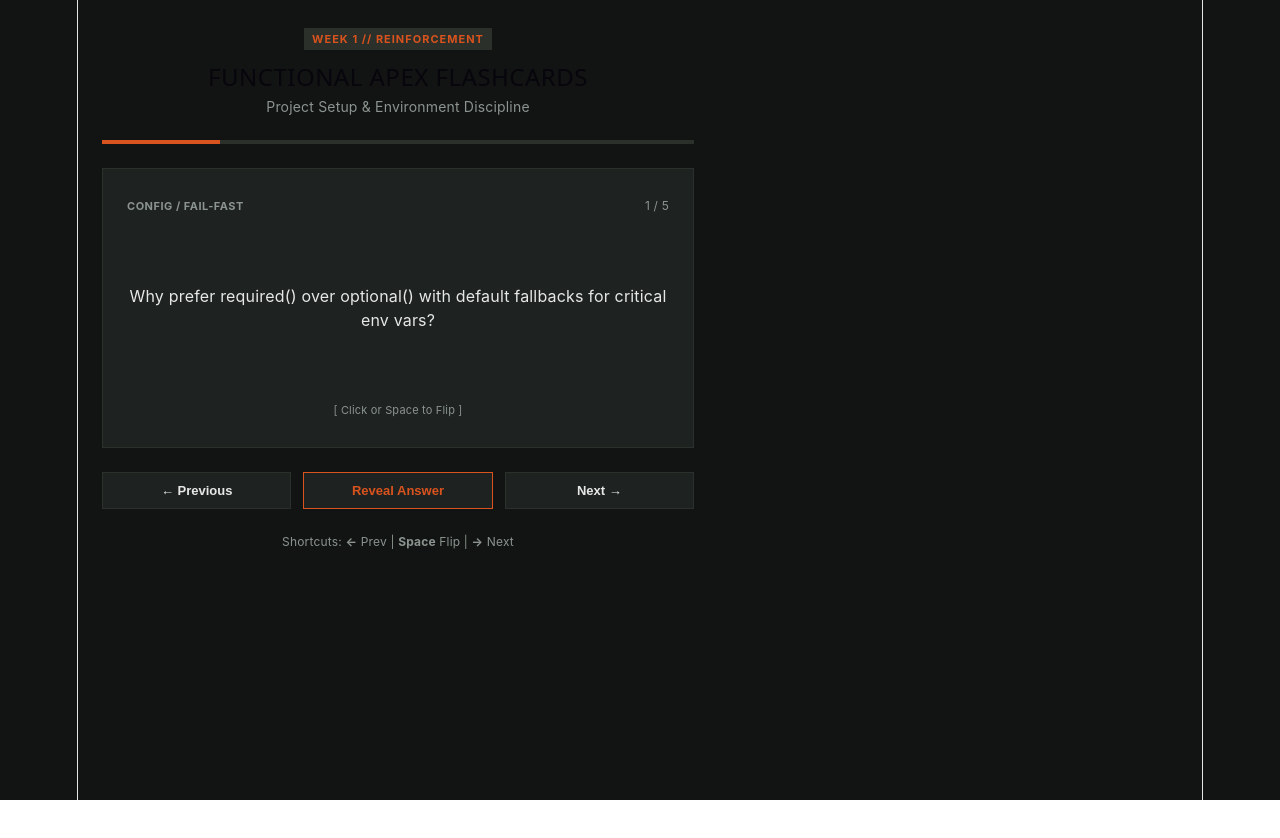
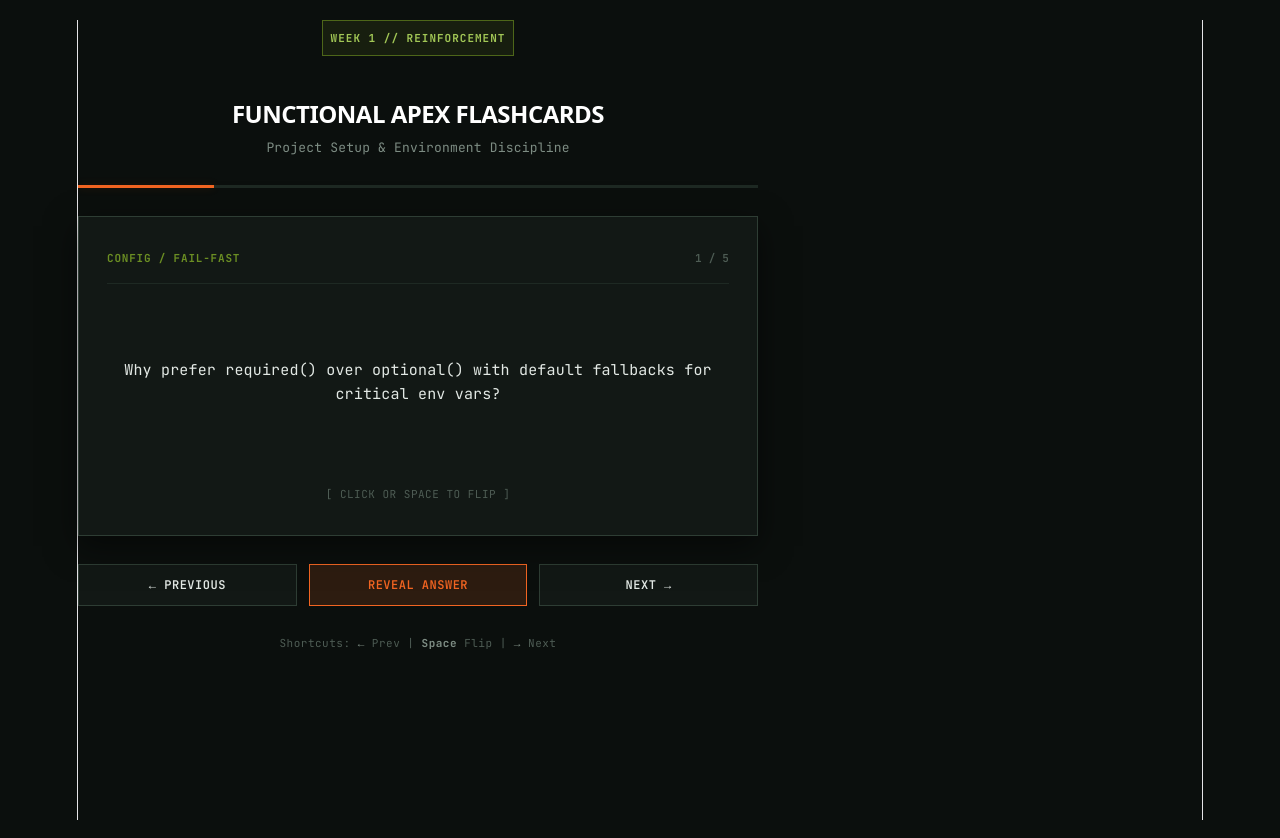
Before and after one commit to cjzelano-galixie/flashcards-quizlet, a React (Vite) app: page / in a window 1280 px wide. Before the commit the page ends 800 px from the top, so only its background shows below. Built offline with nearby package versions, Linux system fonts and the light colour scheme.

Commit message:
Adjusted the theme, all css was removed and replaced

```diff
--- a/src/App.css
+++ b/src/App.css
@@ -1,76 +1,106 @@
+@import url("https://fonts.googleapis.com/css2?family=JetBrains+Mono:wght@400;500;600;700;800&display=swap");
+
 :root {
-  --bg-color: #121413;
-  --card-bg: #1e2221;
-  --border-color: #2b302a;
-  --text-primary: #e6e8e5;
-  --text-muted: #8b948e;
-  --accent-orange: #d9531e;
-  --accent-olive: #5b6e58;
+  /* Functional Apex Theme Palette */
+  --bg-dark: #0b0f0d;
+  --bg-card: #121815;
+  --bg-card-hover: #171f1b;
+  --border-subtle: #1e2923;
+  --border-strong: #2e3d34;
+
+  --text-main: #e2e8e4;
+  --text-muted: #7d8c83;
+  --text-dim: #4e5c54;
+
+  --accent-orange: #f26522;
+  --accent-orange-glow: rgba(242, 101, 34, 0.15);
+  --accent-olive: #6b8e23;
+  --accent-olive-bg: rgba(107, 142, 35, 0.12);
+  --accent-olive-border: #4d6619;
+
+  --font-mono: "JetBrains Mono", monospace, ui-monospace;
+}
+
+* {
+  box-sizing: border-box;
+  margin: 0;
+  padding: 0;
 }
 
 body {
-  margin: 0;
-  background-color: var(--bg-color);
-  color: var(--text-primary);
-  font-family:
-    -apple-system, BlinkMacSystemFont, "Segoe UI", Roboto, sans-serif;
+  background-color: var(--bg-dark);
+  color: var(--text-main);
+  font-family: var(--font-mono);
   display: flex;
   justify-content: center;
   align-items: center;
   min-height: 100vh;
+  padding: 20px;
+  -webkit-font-smoothing: antialiased;
 }
 
 .app-container {
   width: 100%;
-  max-width: 640px;
-  padding: 24px;
-  box-sizing: border-box;
+  max-width: 680px;
+  display: flex;
+  flex-direction: column;
 }
 
+/* Header Section */
 .header {
-  text-align: center;
-  margin-bottom: 20px;
+  margin-bottom: 24px;
 }
 
 .badge {
-  background: var(--border-color);
-  color: var(--accent-orange);
+  display: inline-block;
+  background: var(--accent-olive-bg);
+  border: 1px solid var(--accent-olive-border);
+  color: #a2c756;
   font-size: 11px;
   font-weight: 700;
   padding: 4px 8px;
   letter-spacing: 1px;
+  text-transform: uppercase;
+  margin-bottom: 12px;
 }
 
 h1 {
-  margin: 12px 0 4px;
   font-size: 24px;
+  font-weight: 800;
+  color: #ffffff;
+  letter-spacing: -0.5px;
+  line-height: 1.2;
+  margin-bottom: 6px;
   text-transform: uppercase;
-  letter-spacing: 0.5px;
 }
 
 .subtitle {
   color: var(--text-muted);
-  margin: 0;
-  font-size: 14px;
+  font-size: 13px;
+  font-weight: 400;
 }
 
+/* Progress Bar */
 .progress-bar {
-  height: 4px;
-  background: var(--border-color);
-  margin-bottom: 24px;
+  height: 3px;
+  background: var(--border-subtle);
+  width: 100%;
+  margin-bottom: 28px;
+  position: relative;
 }
 
 .progress-fill {
   height: 100%;
   background: var(--accent-orange);
-  transition: width 0.2s ease;
+  box-shadow: 0 0 8px var(--accent-orange-glow);
+  transition: width 0.3s ease;
 }
 
-/* Card Flipping Geometry */
+/* Card 3D Perspective Stage */
 .card-stage {
-  perspective: 1000px;
-  height: 280px;
-  margin-bottom: 24px;
+  perspective: 1200px;
+  height: 320px;
+  margin-bottom: 28px;
 }
 
 .flashcard {
@@ -78,7 +108,7 @@
   height: 100%;
   position: relative;
   transform-style: preserve-3d;
-  transition: transform 0.4s cubic-bezier(0.4, 0, 0.2, 1);
+  transition: transform 0.4s cubic-bezier(0.2, 0.8, 0.2, 1);
   cursor: pointer;
 }
 
@@ -86,36 +116,45 @@
   transform: rotateY(180deg);
 }
 
+/* Card Faces */
 .card-face {
   position: absolute;
   width: 100%;
   height: 100%;
   backface-visibility: hidden;
-  background: var(--card-bg);
-  border: 1px solid var(--border-color);
-  padding: 24px;
-  box-sizing: border-box;
+  background: var(--bg-card);
+  border: 1px solid var(--border-strong);
+  padding: 28px;
   display: flex;
   flex-direction: column;
   justify-content: space-between;
+  box-shadow: 0 10px 30px rgba(0, 0, 0, 0.5);
+}
+
+.card-face:hover {
+  border-color: var(--text-muted);
 }
 
 .card-back {
   transform: rotateY(180deg);
-  border-color: var(--accent-olive);
+  border-color: var(--accent-olive-border);
+  background: #0f1411;
 }
 
 .card-header {
   display: flex;
   justify-content: space-between;
   align-items: center;
+  border-bottom: 1px solid var(--border-subtle);
+  padding-bottom: 12px;
 }
 
 .topic-tag {
   font-size: 11px;
   font-weight: 700;
-  color: var(--text-muted);
-  letter-spacing: 0.5px;
+  color: var(--accent-olive);
+  letter-spacing: 0.8px;
+  text-transform: uppercase;
 }
 
 .topic-tag.accent {
@@ -123,23 +162,33 @@
 }
 
 .card-number {
-  font-size: 12px;
-  color: var(--text-muted);
+  font-size: 11px;
+  color: var(--text-dim);
+  font-weight: 600;
 }
 
 .prompt,
 .answer {
-  font-size: 16px;
-  line-height: 1.5;
-  margin: 16px 0;
+  font-size: 15px;
+  line-height: 1.6;
+  color: var(--text-main);
+  font-weight: 400;
+  margin: auto 0;
+}
+
+.answer {
+  color: #f0f4f1;
 }
 
 .hint {
   font-size: 11px;
-  color: var(--text-muted);
+  color: var(--text-dim);
   text-align: center;
+  letter-spacing: 0.5px;
+  text-transform: uppercase;
 }
 
+/* Control Buttons */
 .controls {
   display: flex;
   gap: 12px;
@@ -147,29 +196,47 @@
 }
 
 .btn {
-  background: var(--card-bg);
-  border: 1px solid var(--border-color);
-  color: var(--text-primary);
-  padding: 10px 16px;
+  background: var(--bg-card);
+  border: 1px solid var(--border-strong);
+  color: var(--text-main);
+  padding: 12px 18px;
   cursor: pointer;
+  font-family: var(--font-mono);
   font-weight: 600;
-  font-size: 13px;
+  font-size: 12px;
+  text-transform: uppercase;
+  letter-spacing: 0.5px;
   flex: 1;
-  transition: all 0.2s;
+  transition: all 0.2s ease;
 }
 
 .btn:hover {
+  background: var(--bg-card-hover);
   border-color: var(--text-muted);
 }
 
 .btn-primary {
   border-color: var(--accent-orange);
   color: var(--accent-orange);
+  background: var(--accent-orange-glow);
 }
 
+.btn-primary:hover {
+  background: var(--accent-orange);
+  color: #ffffff;
+  border-color: var(--accent-orange);
+}
+
+/* Keyboard Hints Footer */
 .footer-keys {
   text-align: center;
-  margin-top: 20px;
-  font-size: 12px;
+  margin-top: 24px;
+  font-size: 11px;
+  color: var(--text-dim);
+  letter-spacing: 0.5px;
+}
+
+.footer-keys strong {
   color: var(--text-muted);
+  font-weight: 700;
 }
```
